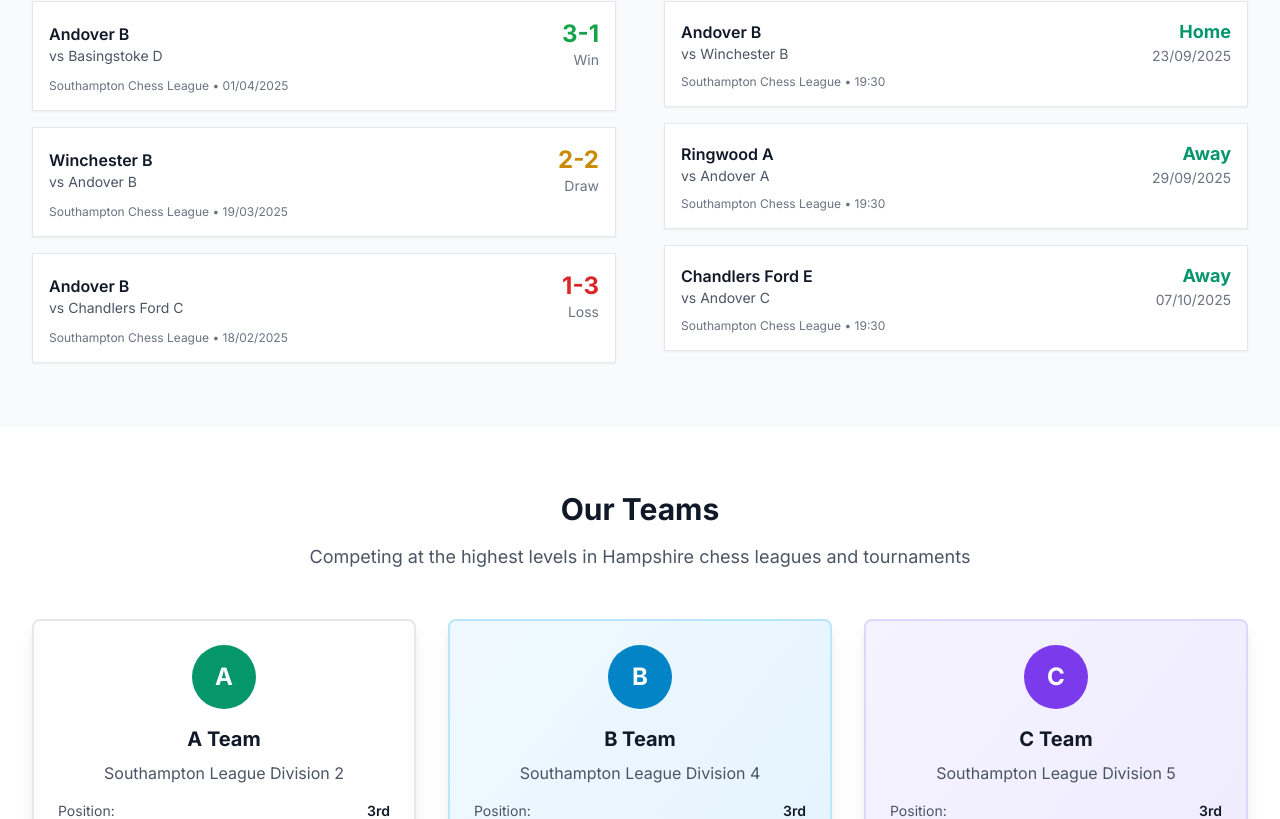
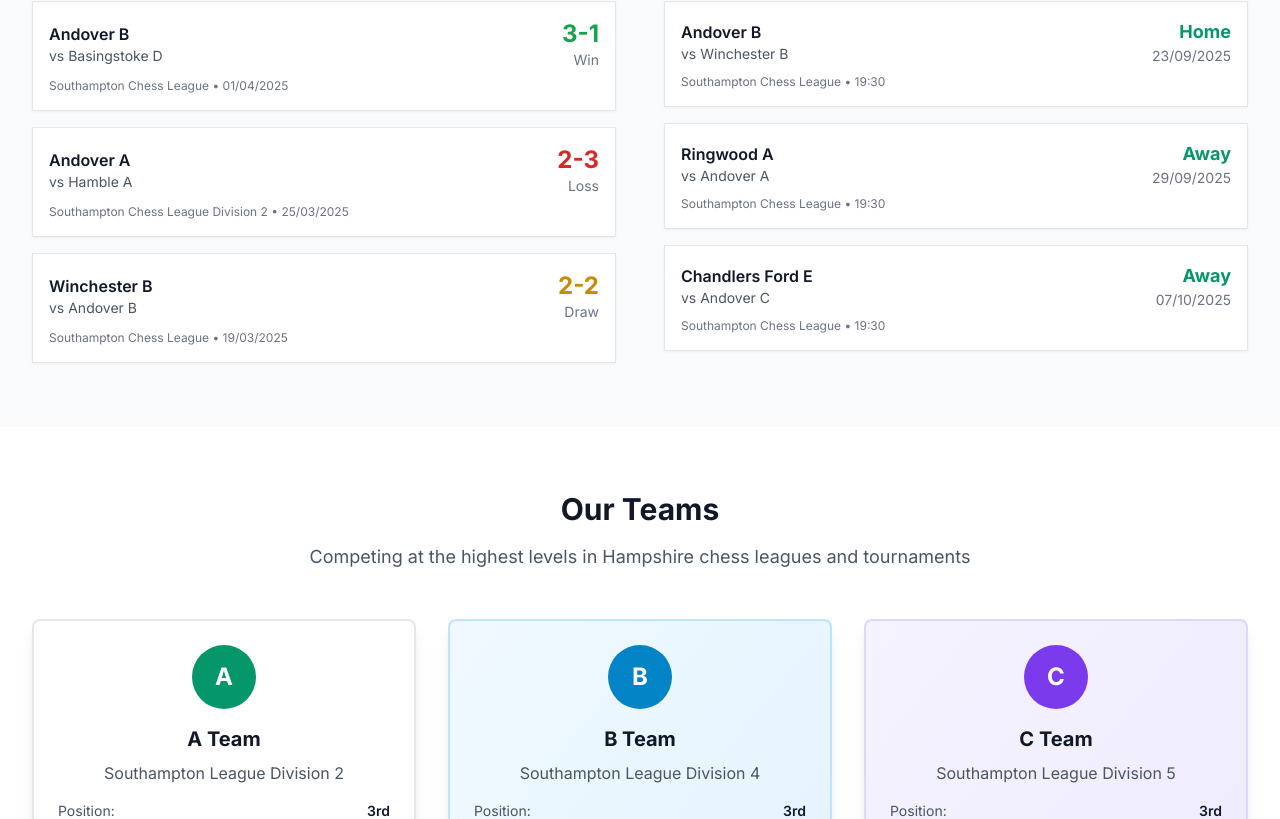
Before and after one commit to arctheowl/AndoverChess, a Next.js app: page / in a window 1280 px wide. Shown: the part 1007-1826 px from the top of the page. Built offline with nearby package versions, Linux system fonts and the light colour scheme.

Commit message:
Added A Team old Games

```diff
--- a/src/data/fixturesData.ts
+++ b/src/data/fixturesData.ts
@@ -25,6 +25,168 @@ export interface SimpleFixture {
 
 // 2024-2025 Season Completed Matches
 export const completedFixtures2024_25: SimpleFixture[] = [
+  // Andover A Team - 2024/2025 Season Results from ECF LMS
+  {
+    id: "andover-a-2024-09-24",
+    season: "2024-2025",
+    homeTeam: "Andover A",
+    awayTeam: "Fareham B",
+    date: "2024-09-24",
+    time: "19:30",
+    venue: "home",
+    competition: "Southampton Chess League Division 2",
+    isTournament: false,
+    status: "completed",
+    result: "Loss",
+    score: "1-4",
+    notes: "Andover A vs Fareham B - Andover",
+    venueKey: "andover"
+  },
+  {
+    id: "andover-a-2024-10-23",
+    season: "2024-2025",
+    homeTeam: "Hamble A",
+    awayTeam: "Andover A",
+    date: "2024-10-23",
+    time: "19:30",
+    venue: "away",
+    competition: "Southampton Chess League Division 2",
+    isTournament: false,
+    status: "completed",
+    result: "Loss",
+    score: "3-2",
+    notes: "Hamble A vs Andover A - Hamble",
+    venueKey: "hamble"
+  },
+  {
+    id: "andover-a-2024-11-06",
+    season: "2024-2025",
+    homeTeam: "Winchester A",
+    awayTeam: "Andover A",
+    date: "2024-11-06",
+    time: "19:30",
+    venue: "away",
+    competition: "Southampton Chess League Division 2",
+    isTournament: false,
+    status: "completed",
+    result: "Win",
+    score: "½-4½",
+    notes: "Winchester A vs Andover A - Winchester",
+    venueKey: "winchester"
+  },
+  {
+    id: "andover-a-2024-11-19",
+    season: "2024-2025",
+    homeTeam: "Andover A",
+    awayTeam: "Chandlers Ford B",
+    date: "2024-11-19",
+    time: "19:30",
+    venue: "home",
+    competition: "Southampton Chess League Division 2",
+    isTournament: false,
+    status: "completed",
+    result: "Draw",
+    score: "2½-2½",
+    notes: "Andover A vs Chandlers Ford B - Andover",
+    venueKey: "andover"
+  },
+  {
+    id: "andover-a-2024-12-05",
+    season: "2024-2025",
+    homeTeam: "Salisbury A",
+    awayTeam: "Andover A",
+    date: "2024-12-05",
+    time: "19:30",
+    venue: "away",
+    competition: "Southampton Chess League Division 2",
+    isTournament: false,
+    status: "completed",
+    result: "Draw",
+    score: "2½-2½",
+    notes: "Salisbury A vs Andover A - Salisbury",
+    venueKey: "salisbury"
+  },
+  {
+    id: "andover-a-2025-01-14",
+    season: "2024-2025",
+    homeTeam: "Andover A",
+    awayTeam: "Salisbury A",
+    date: "2025-01-14",
+    time: "19:30",
+    venue: "home",
+    competition: "Southampton Chess League Division 2",
+    isTournament: false,
+    status: "completed",
+    result: "Draw",
+    score: "2½-2½",
+    notes: "Andover A vs Salisbury A - Andover",
+    venueKey: "andover"
+  },
+  {
+    id: "andover-a-2025-01-21",
+    season: "2024-2025",
+    homeTeam: "Chandlers Ford B",
+    awayTeam: "Andover A",
+    date: "2025-01-21",
+    time: "19:30",
+    venue: "away",
+    competition: "Southampton Chess League Division 2",
+    isTournament: false,
+    status: "completed",
+    result: "Loss",
+    score: "3-2",
+    notes: "Chandlers Ford B vs Andover A - Chandlers Ford",
+    venueKey: "chandlers-ford"
+  },
+  {
+    id: "andover-a-2025-03-04",
+    season: "2024-2025",
+    homeTeam: "Fareham B",
+    awayTeam: "Andover A",
+    date: "2025-03-04",
+    time: "19:30",
+    venue: "away",
+    competition: "Southampton Chess League Division 2",
+    isTournament: false,
+    status: "completed",
+    result: "Win",
+    score: "2-3",
+    notes: "Fareham B vs Andover A - Fareham",
+    venueKey: "fareham"
+  },
+  {
+    id: "andover-a-2025-03-11",
+    season: "2024-2025",
+    homeTeam: "Andover A",
+    awayTeam: "Winchester A",
+    date: "2025-03-11",
+    time: "19:30",
+    venue: "home",
+    competition: "Southampton Chess League Division 2",
+    isTournament: false,
+    status: "completed",
+    result: "Win",
+    score: "3-2",
+    notes: "Andover A vs Winchester A - Andover",
+    venueKey: "andover"
+  },
+  {
+    id: "andover-a-2025-03-25",
+    season: "2024-2025",
+    homeTeam: "Andover A",
+    awayTeam: "Hamble A",
+    date: "2025-03-25",
+    time: "19:30",
+    venue: "home",
+    competition: "Southampton Chess League Division 2",
+    isTournament: false,
+    status: "completed",
+    result: "Loss",
+    score: "2-3",
+    notes: "Andover A vs Hamble A - Andover",
+    venueKey: "andover"
+  },
+  // Andover B Team fixtures
   {
     id: "andover-b-2024-10-09",
     season: "2024-2025",
@@ -183,7 +345,8 @@ export const completedFixtures2024_25: SimpleFixture[] = [
     score: "3-1",
     notes: "Andover B vs Basingstoke D - Andover",
     venueKey: "andover"
-  }
+  },
+
 ];
 
 // 2025-2026 Season Upcoming Tournaments
--- a/src/data/teams.ts
+++ b/src/data/teams.ts
@@ -42,7 +42,7 @@ export const teams: Team[] = [
     "points": 0,
     "maxPoints": 20,
     "record": "W0 D0 L0",
-    "description": "Our premier team competing at the highest level in Southampton chess",
+    "description": "Our premier team competing at the higher Southampton chess leagues",
     "color": "emerald",
     "upcomingMatches": [
       {
@@ -78,39 +78,39 @@ export const teams: Team[] = [
     ],
     "recentMatches": [
       {
-        "date": "2024-12-15",
-        "opponent": "Basingstoke E",
-        "location": "Basingstoke",
-        "isHome": false,
-        "result": "Win"
-      },
-      {
-        "date": "2024-12-08",
-        "opponent": "Basingstoke B",
-        "location": "Basingstoke",
-        "isHome": false,
+        "date": "2025-03-25",
+        "opponent": "Hamble A",
+        "location": "Andover",
+        "isHome": true,
         "result": "Loss"
       },
       {
-        "date": "2024-12-01",
-        "opponent": "Fareham B",
+        "date": "2025-03-11",
+        "opponent": "Winchester A",
         "location": "Andover",
         "isHome": true,
         "result": "Win"
       },
       {
-        "date": "2024-11-24",
-        "opponent": "Southampton A",
-        "location": "Southampton",
+        "date": "2025-03-04",
+        "opponent": "Fareham B",
+        "location": "Fareham",
         "isHome": false,
-        "result": "Draw"
+        "result": "Win"
       },
       {
-        "date": "2024-11-17",
-        "opponent": "Winchester A",
+        "date": "2025-01-21",
+        "opponent": "Chandlers Ford B",
+        "location": "Chandlers Ford",
+        "isHome": false,
+        "result": "Loss"
+      },
+      {
+        "date": "2025-01-14",
+        "opponent": "Salisbury A",
         "location": "Andover",
         "isHome": true,
-        "result": "Win"
+        "result": "Draw"
       }
     ]
   },
```
